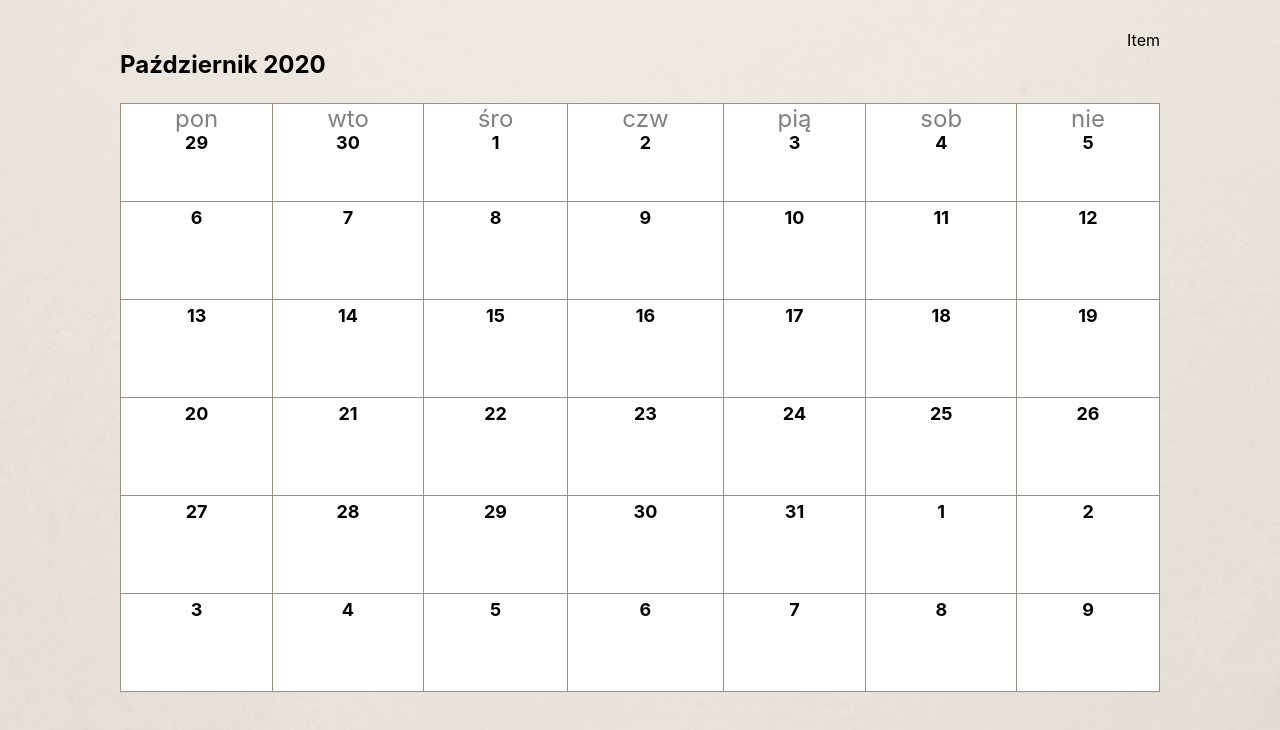
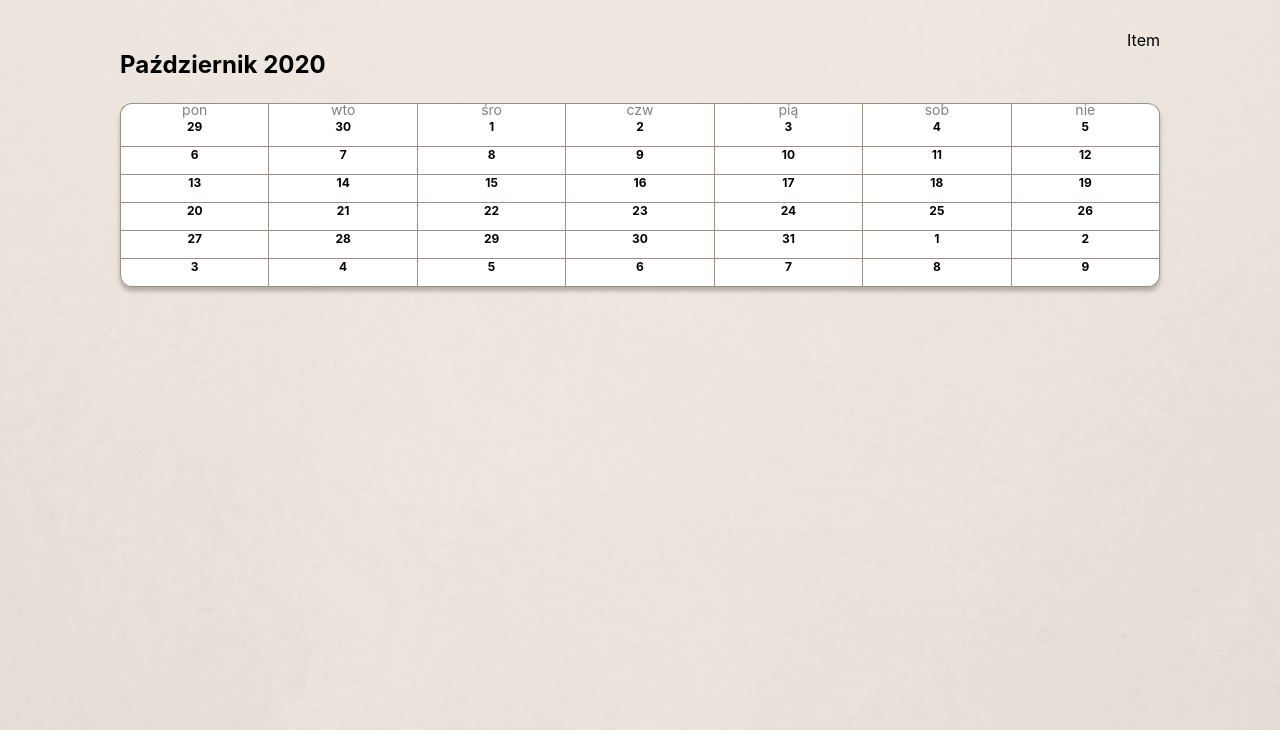
Before and after one commit to KamilPieronczyk/MemoHelp, a React (Create React App) app: page /calendar in a window 1280 px wide. Shown: the top 730 px of the page. Built offline with nearby package versions, Linux system fonts and the light colour scheme.

Commit message:
reminders, working calendar, look

```diff
--- a/src/screens/Calendar/Calendar.js
+++ b/src/screens/Calendar/Calendar.js
@@ -1,69 +1,148 @@
-
-import { Grid, Paper } from "@material-ui/core";
 import React from "react"
 import styled from 'styled-components'
 
-export function Calendar(){
 const dayNames = ['pon', 'wto', 'śro', 'czw', 'pią', 'sob', 'nie'];
 const monthNames = ['Styczeń', 'Luty', 'Marzec', 'Kwiecień', 'Maj', 'Czerwiec', 'Lipiec', 'Sierpień', 'Wrzesień', 'Październik', 'Listopad', 'Grudzień'];
-    var monthDays = new Array(7*6);
 var now = new Date();
 
 var startingDate = new Date(now.setDate(1));
-    var calendarStartingDate = new Date(startingDate.setDate(startingDate.getDate() - ((startingDate.getDay()+7)%8) + 1));
-    //console.log("StartingNumber: " + calendarStartingDate + "\nStarting date: " + startingDate);
+var calendarStartingDate = new Date(startingDate.setDate(startingDate.getDate() - ((startingDate.getDay() + 7) % 8) + 1));
 
-    const days = [];
+var remindersList = [
+    {
+        day: 20,
+        month: 11,
+        year: 2020,
+        time: '10:30',
+        text: 'cos tam bla bla',
+    }
+]
 
-    for(var i = 1; i<=6*7; i++){
-        monthDays[i] = calendarStartingDate.getDate();
-        calendarStartingDate.setDate(calendarStartingDate.getDate() + 1);
-        if(i<=7){
-            days.push(
-                <GridItem>
-                <p style = {{textAlign: "center" ,color: "gray", fontSize: 24, fontWeight: 'Medium', marginTop: -30}}>{dayNames[i-1]}</p>
-                <p style = {{textAlign: "center" ,color: "black", fontSize: 18, fontWeight: 'Bold', marginTop: -25}}>
-                 {monthDays[i]}
-                </p>
-                </GridItem>
-                );
-        }else{
-            days.push(
-                <GridItem>
-                <p style = {{textAlign: "center" ,color: "black", fontSize: 18, fontWeight: 'Bold', marginTop: -25}}>
-                 {monthDays[i]}
-                </p>
-                </GridItem>
-                );
-        }
-    }
-
-    return(
+export function Calendar() {
+    return (
         <div>
-        <p style = {{color: "black", fontSize: 24, fontWeight: 'Bold', marginTop: -30}}>
+            <p style={{ color: "black", fontSize: 24, fontWeight: 'Bold', marginTop: -30 }}>
                 {monthNames[now.getMonth()]} {now.getFullYear()}
             </p>
             <GridContainer>
-            {days}
+                <PrepareCalendarDays />
             </GridContainer>
         </div>
     )
 }
 
+class PrepareCalendarDays extends React.Component {
+    render() {
+        const days = [];
+        var monthDays = [];
+        for (var i = 1; i <= 6 * 7; i++) {
+            monthDays[i] = calendarStartingDate.getDate();
+            calendarStartingDate.setDate(calendarStartingDate.getDate() + 1);
+            var reminders = new Array;
+
+            for (var j = 0; j < remindersList.length; j++) {
+                if (calendarStartingDate.getMonth() + 1 == remindersList[j].month && monthDays[i] == remindersList[j].day) {
+                    console.error("reminder: ", remindersList[j]);
+                    reminders.push(
+                        remindersList[j]
+                    );
+                }
+            }
+
+            days.push(
+                <CalendarDay key={i} i={i} dayNumber={monthDays[i]} reminds={reminders} />
+            );
+        }
+        return days;
+    }
+}
+
+function CalendarDay(props) {
+    var reminds = [];
+    // console.log("props: ",props);
+    props.reminds.forEach((remind) => {
+        reminds.push(
+            <ReminderLabel>
+                <ReminderTime>
+                    {remind.time}
+                </ReminderTime>
+                <ReminderText>
+                    {remind.text}
+                </ReminderText>
+            </ReminderLabel>
+        )
+    });
+
+    return (
+        <GridItem>
+            {props.i <= 7 ? <p style={{ textAlign: "center", color: "gray", fontSize: 14, fontWeight: 'Medium', marginTop: -3, marginBottom: 1 }}>{dayNames[props.i - 1]}</p> : null}
+            <DayNumber>
+                {props.dayNumber}
+            </DayNumber>
+            {reminds}
+        </GridItem>
+    )
+}
+
 const GridContainer = styled.div`
     display: grid;
-height: 90%;
-grid-auto-rows: 1fr;
-background-color: #9C9083;
-border-radius: 25;
-grid-template-columns: repeat(7, auto);
-padding-right: 1px;
-padding-bottom: 1px;
+    grid-auto-rows: repeat(6, 1fr);
+    height:100%;
+    grid-template-columns: repeat(7, 1fr);
+    border-right: #9C9083 solid 1px;
+    border-bottom: #9C9083 solid 1px;
+    border-radius: 12px;
+    box-shadow: 0px 4px 4px rgba(0, 0, 0, 0.25);
 `
 
 const GridItem = styled.div`
-padding: 30px;
+    display: flex;
+    flex-direction: column;
     background-color: white;
-margin-left: 1px;
-margin-top: 1px;
+    padding: 0px;
+    border-left: #9C9083 solid 1px;
+    border-top: #9C9083 solid 1px;
+
+    &:nth-child(1){border-top-left-radius: 12px;};
+    &:nth-child(7){border-top-right-radius: 12px;};
+    &:nth-child(36){border-bottom-left-radius: 12px;};
+    &:nth-child(42){border-bottom-right-radius: 12px;};
 `
+const ReminderLabel = styled.div`
+    display: flex;
+    margin: 5px;
+    flex-grow: 0;
+    justify-content: flex-start;
+    align-items: center;
+    background-color: #9C9083;
+    vertical-align: middle;
+    border-radius: 12px;
+`
+const ReminderTime = styled.p`
+    color: white;
+    margin:0;
+    margin-left: 5px;
+    text-align: left;
+    padding: 0;
+    font-weight:500;
+    font-size:8px;
+`
+
+const ReminderText = styled.p`
+    text-align: center;
+    padding: 0;
+    margin:5px;
+    margin-left:5px;
+    margin-right:5px;
+    color: white;
+    font-weight: 500;
+    font-size: 8px;
+`
+
+const DayNumber = styled.p`
+    text-align: center;
+    color: black;
+    font-size: 12px;
+    font-weight: bold;
+    margin-top: 0px;
+`
```
Also changed, not shown: 19 other files (tests, documents, lock files or other folders). Lines whose indentation alone changed are shown as unchanged.
